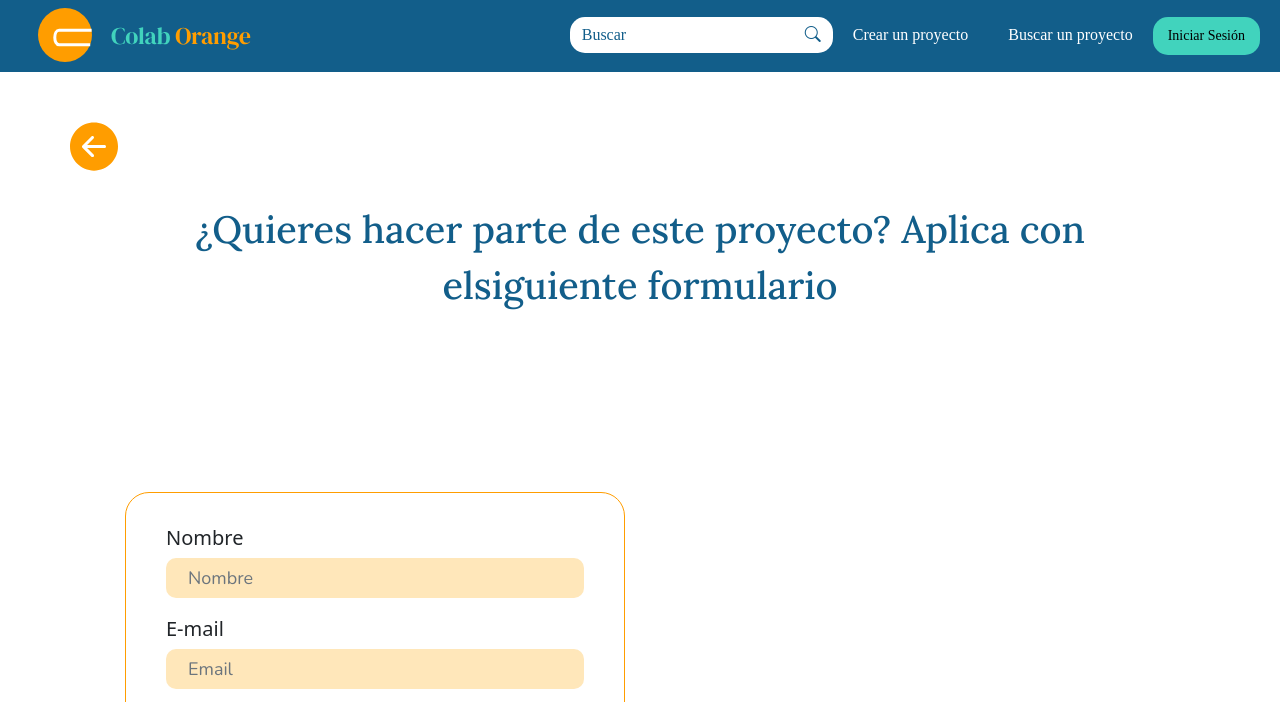
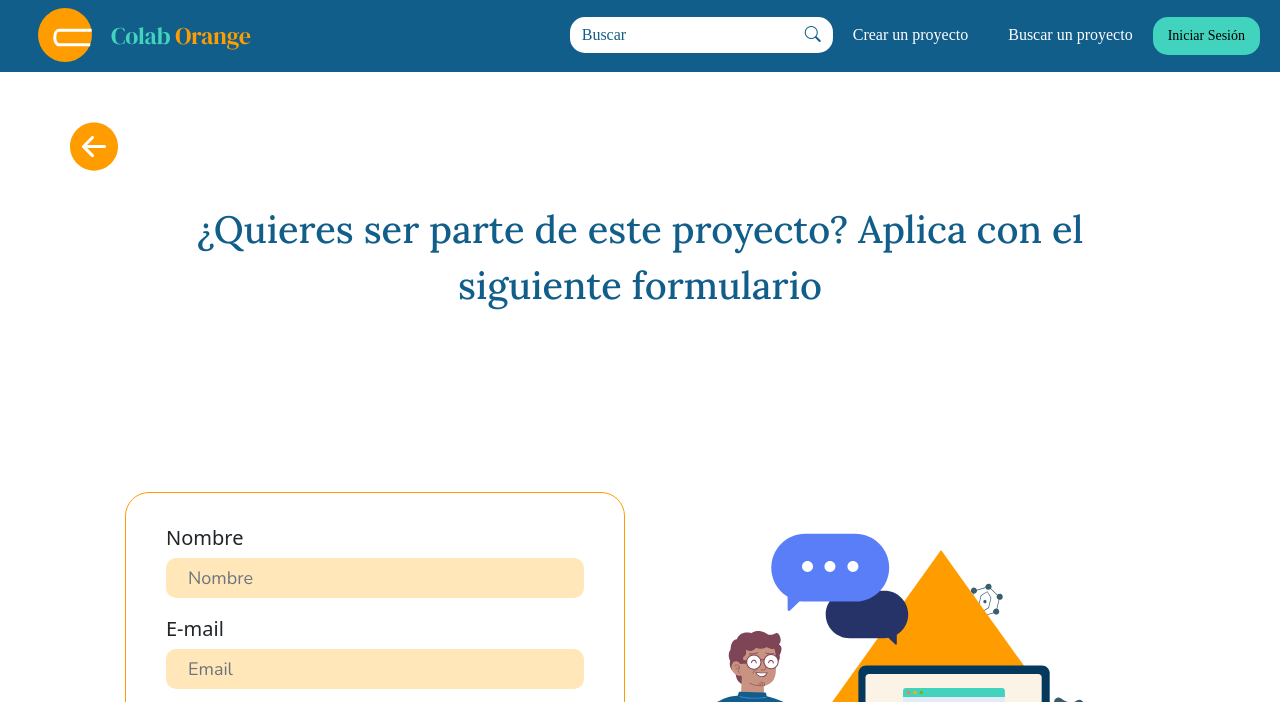
Before and after one commit to frontendcafe/cmyk-orange, a plain HTML site: page componentes/aplicar-proyecto.html in a window 1280 px wide. Shown: the top 702 px of the page. Drawn offline with nearby package versions, Linux system fonts and the light colour scheme.

Commit message:
imagen de aplicar

```diff
--- a/componentes/aplicar-proyecto.html
+++ b/componentes/aplicar-proyecto.html
@@ -102,7 +102,7 @@
     /></a>
     <div class="publicProj">
       <h1 id="pubTitle" class="pubTitle">
-        ¿Quieres hacer parte de este proyecto? Aplica con elsiguiente formulario
+        ¿Quieres ser parte de este proyecto? Aplica con el siguiente formulario
       </h1>
 
       <div id="pubColumn">
```
Also changed, not shown: public/img/Group91.svg (renamed from public/img/Group 91.svg).
